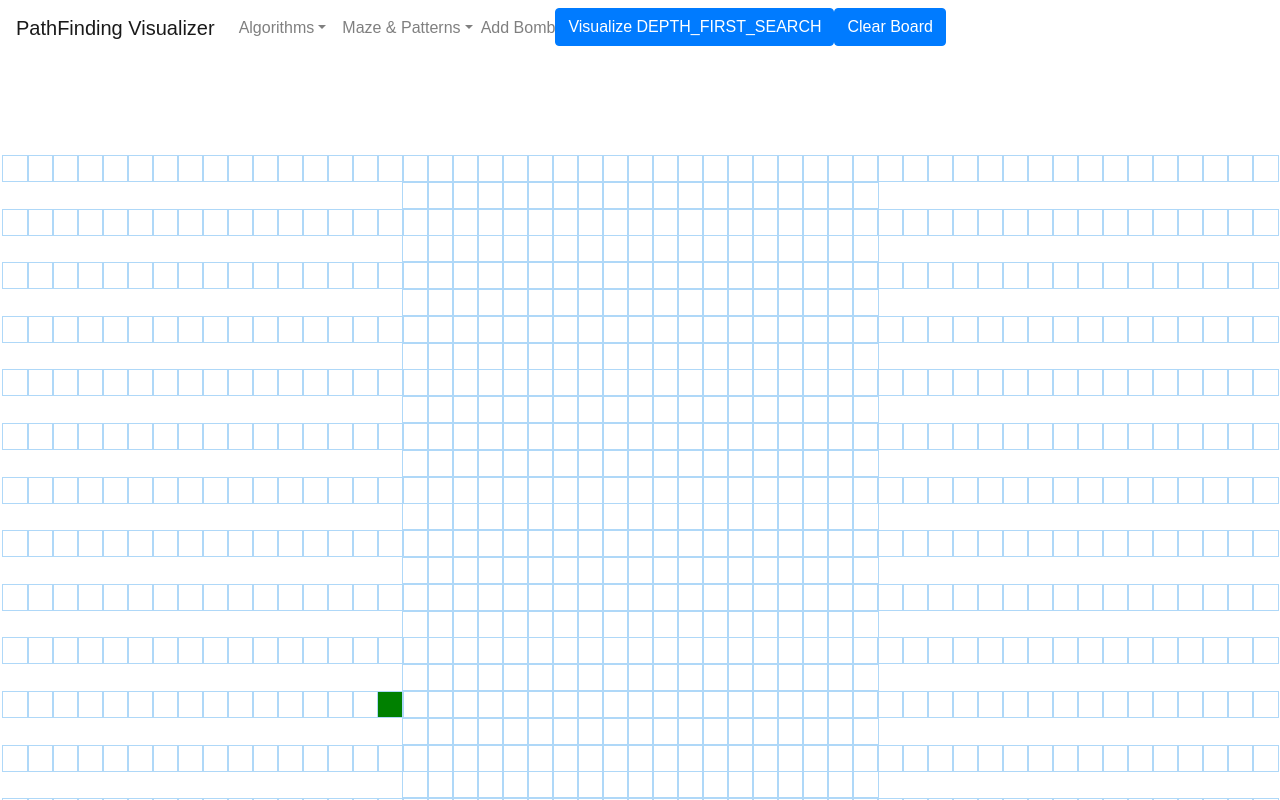
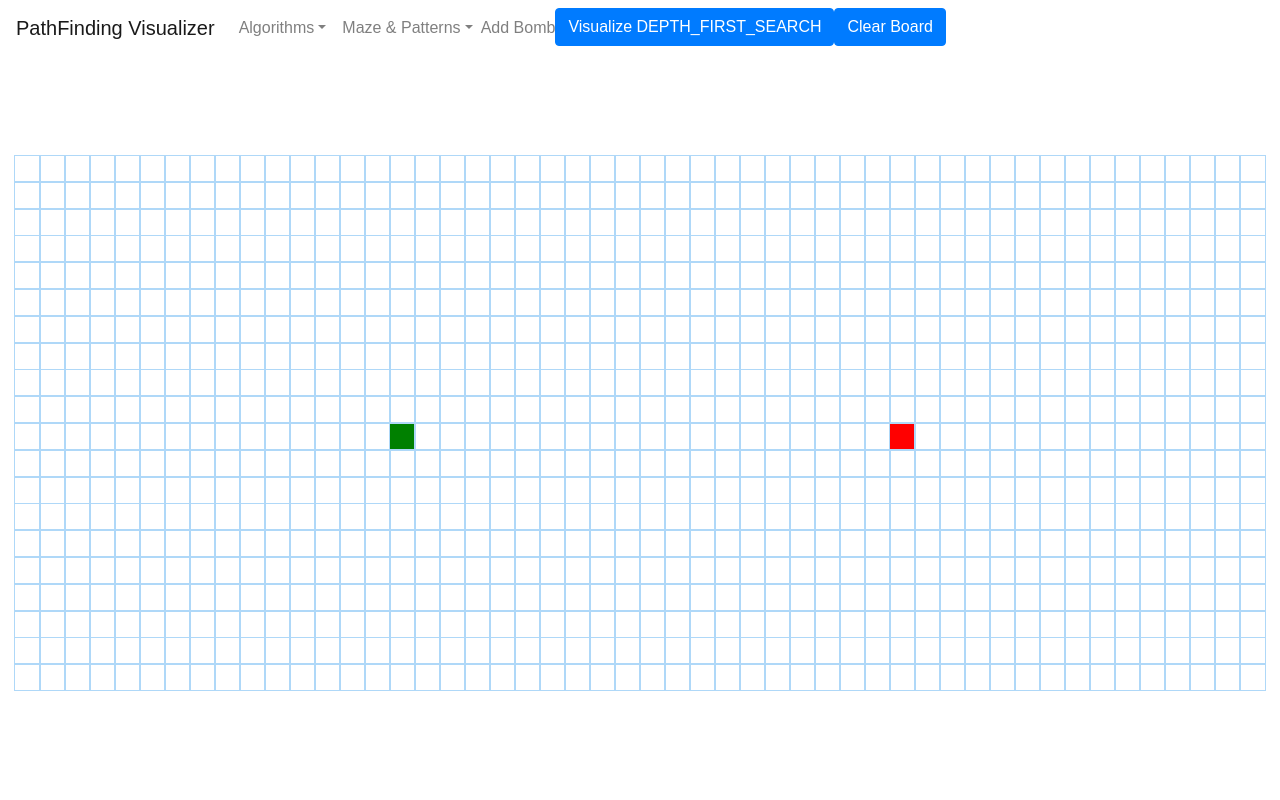
Before and after one commit to checksonhk/pathfinding-visualizer, a React (Create React App) app: page / in a window 1280 px wide. Shown: the top 800 px of the page. Built offline with nearby package versions, Linux system fonts and the light colour scheme.

Commit message:
implement ability to move Start Node

```diff
--- a/src/components/Node.jsx
+++ b/src/components/Node.jsx
@@ -3,7 +3,7 @@ import './Node.css';
 
 function Node(props) {
   console.log('RENDERING NODE');
-  const { row, col, isFinish, isStart, isWall, onMouseDown, onMouseEnter, onMouseUp, distance, hdistance, tdistance } = props;
+  const { row, col, isFinish, isStart, isWall, onMouseDown, onMouseEnter, onMouseLeave, onMouseUp, distance, hdistance, tdistance } = props;
   const extraClassName = isFinish ? 'node-finish' : isStart ? 'node-start' : isWall ? 'node-wall' : '';
 
   return (
@@ -12,7 +12,8 @@ function Node(props) {
       className={`node ${extraClassName}`}
       onMouseDown={() => onMouseDown(row, col)}
       onMouseEnter={() => onMouseEnter(row, col)}
-      onMouseUp={() => onMouseUp()}>
+      onMouseLeave={() => onMouseLeave(row, col)}
+      onMouseUp={() => onMouseUp(row, col)}>
       {/* <span>{distance !== Infinity ? props.distance + '||' : ''}</span>
       <span>{hdistance !== Infinity ? props.hdistance : ''}</span>
       <p>{tdistance !== Infinity ? props.tdistance : ''}</p> */}
--- a/src/components/PathfindingVisualizer.jsx
+++ b/src/components/PathfindingVisualizer.jsx
@@ -7,18 +7,13 @@ import { pathfindingContext } from '../context/pathfindingContext';
 import { basicRandom, recursiveDivision } from '../maze-algorithms/index';
 import { bi_bfs } from '../algorithms/bi-directional-bfs';
 
-const START_NODE_ROW = 10;
-const START_NODE_COL = 15;
-const END_NODE_ROW = 25;
-const END_NODE_COL = 65;
-
-const createNode = function(col, row) {
+const createNode = function(col, row, startNode, finishNode) {
   return {
     id: `${row}-${col}`,
     col,
     row,
-    isStart: row === START_NODE_ROW && col === START_NODE_COL,
-    isFinish: row === END_NODE_ROW && col === END_NODE_COL,
+    isStart: row === startNode.row && col === startNode.col,
+    isFinish: row === finishNode.row && col === finishNode.col,
     distance: Infinity,
     totalDistance: Infinity,
     heuristicDistance: null,
@@ -42,12 +37,13 @@ function resetNode(node) {
   };
 }
 
-const getInitialGrid = function() {
+const getInitialGrid = function(startNode, finishNode) {
   const grid = [];
-  for (let row = 0; row < 30; row++) {
+  // best size is row 30 col 76
+  for (let row = 0; row < 20; row++) {
     const currentRow = [];
-    for (let col = 0; col < 70; col++) {
-      currentRow.push(createNode(col, row));
+    for (let col = 0; col < 50; col++) {
+      currentRow.push(createNode(col, row, startNode, finishNode));
     }
     grid.push(currentRow);
   }
@@ -66,8 +62,10 @@ const getNewGridWithWallToggled = function(grid, row, col) {
   // newGrid[row][col] = newNode;
   // return newGrid;
 
+  const node = grid[row][col];
+
   /* Hacky Solution for now */
-  const node = grid[row][col];
+  if (node.isStart || node.isFinish) return;
   const newNode = {
     ...node,
     isWall: !node.isWall,
@@ -76,14 +74,47 @@ const getNewGridWithWallToggled = function(grid, row, col) {
   document.getElementById(`node-${node.row}-${node.col}`).className = 'node node-wall';
 };
 
+const dragEnterStartNode = function(grid, row, col) {
+  /* Hacky Solution for now */
+  const node = grid[row][col];
+  // const newNode = {
+  //   ...node,
+  //   isStart: !node.isStart,
+  // };
+  // grid[row][col] = newNode;
+  document.getElementById(`node-${node.row}-${node.col}`).className = 'node node-start';
+};
+
+const dragLeaveStartNode = function(grid, row, col) {
+  const node = grid[row][col];
+  if (node.isWall) {
+    document.getElementById(`node-${node.row}-${node.col}`).className = 'node node-wall';
+  } else {
+    document.getElementById(`node-${node.row}-${node.col}`).className = 'node node';
+  }
+};
+
+const setStartNode = function(grid, row, col) {
+  const node = grid[row][col];
+  const newNode = {
+    ...node,
+    isStart: !node.isStart,
+  };
+  grid[row][col] = newNode;
+  document.getElementById(`node-${node.row}-${node.col}`).className = 'node node-start';
+};
+
 export default function PathfindingVisualizer(props) {
   console.log('RENDERING GRID');
   const [grid, setGrid] = useState([]);
   const [mouseIsPressed, setMouseIsPressed] = useState(false);
+  const [movingStart, setMovingStart] = useState(false);
   const { state, dispatch } = useContext(pathfindingContext);
+  const START_NODE = state.startNode;
+  const END_NODE = state.endNode;
 
   useEffect(() => {
-    const grid = getInitialGrid();
+    const grid = getInitialGrid(START_NODE, END_NODE);
     setGrid(grid);
   }, []);
 
@@ -106,7 +137,8 @@ export default function PathfindingVisualizer(props) {
                     mouseIsPressed={mouseIsPressed}
                     onMouseDown={(row, col) => handleMouseDown(row, col)}
                     onMouseEnter={(row, col) => handleMouseEnter(row, col)}
-                    onMouseUp={() => handleMouseUp()}
+                    onMouseLeave={(row, col) => handleMouseLeave(row, col)}
+                    onMouseUp={(row, col) => handleMouseUp(row, col)}
                     row={row}
                     distance={distance}
                     // hdistance={heuristicDistance}
@@ -122,19 +154,37 @@ export default function PathfindingVisualizer(props) {
   );
 
   function handleMouseDown(row, col) {
+    if (grid[row][col].isStart) {
+      setMovingStart(true);
+      dragEnterStartNode(grid, row, col);
+      return;
+    }
     const newGrid = getNewGridWithWallToggled(grid, row, col);
+
     // setGrid(newGrid);
     setMouseIsPressed(true);
   }
 
   function handleMouseEnter(row, col) {
+    if (movingStart) {
+      dragEnterStartNode(grid, row, col);
+    }
     if (!mouseIsPressed) return;
     const newGrid = getNewGridWithWallToggled(grid, row, col);
     // setGrid(newGrid);
   }
 
-  function handleMouseUp() {
+  function handleMouseLeave(row, col) {
+    if (!movingStart) return;
+    dragLeaveStartNode(grid, row, col);
+  }
+
+  function handleMouseUp(row, col) {
     setMouseIsPressed(false);
+    if (movingStart) {
+      setStartNode(grid, row, col);
+    }
+    setMovingStart(false);
   }
 
   function animateDijkstra(visitedNodesInOrder, nodesInShortestPathOrder) {
@@ -184,8 +234,8 @@ export default function PathfindingVisualizer(props) {
   }
 
   function visualizeDijkstra() {
-    const startNode = grid[START_NODE_ROW][START_NODE_COL];
-    const endNode = grid[END_NODE_ROW][END_NODE_COL];
+    const startNode = grid[state.startNode.row][state.startNode.col];
+    const endNode = grid[state.endNode.row][state.endNode.col];
     const visitedNodesInOrder = setAlgorithm(state.currentAlgorithm, grid, startNode, endNode);
     const nodesInShortestPathOrder = getNodesInShortestPathOrder(endNode);
     animateDijkstra(visitedNodesInOrder, nodesInShortestPathOrder);
@@ -193,6 +243,7 @@ export default function PathfindingVisualizer(props) {
 
   function visualizeMaze(maze) {
     let wallNodesInOrder;
+
     switch (maze) {
       case 'RECURSIVE_DIVISION':
         wallNodesInOrder = recursiveDivision(grid);
--- a/src/context/pathfindingContext.jsx
+++ b/src/context/pathfindingContext.jsx
@@ -13,6 +13,8 @@ const pathfindingReducer = (state, action) => {
 };
 
 const initialState = {
+  startNode: { row: 10, col: 15 },
+  endNode: { row: 10, col: 35 },
   currentAlgorithm: 'DEPTH_FIRST_SEARCH',
   currentMaze: 'RECURSIVE_DIVISION',
 };
--- a/src/maze-algorithms/basicRandom.js
+++ b/src/maze-algorithms/basicRandom.js
@@ -1,7 +1,7 @@
 export default function basicRandom(grid) {
   const wallsToAnimate = [];
   let currentY = grid[0].length - 10;
-  for (let i = 0; i < 15; i++) {
+  for (let i = 0; i < 20; i++) {
     for (let counter = 0; counter < 15; counter++) {
       currentY = Math.floor(Math.random() * grid[0].length);
       const currentXOne = Math.floor(grid.length / 2) - counter;
```
